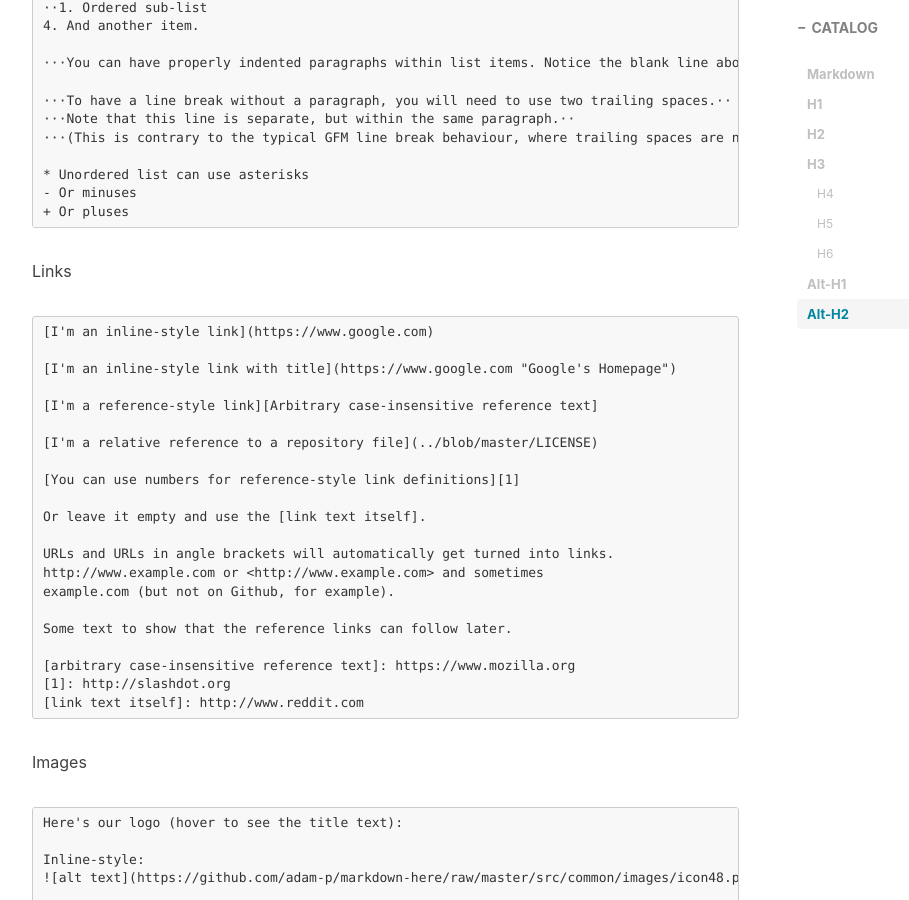
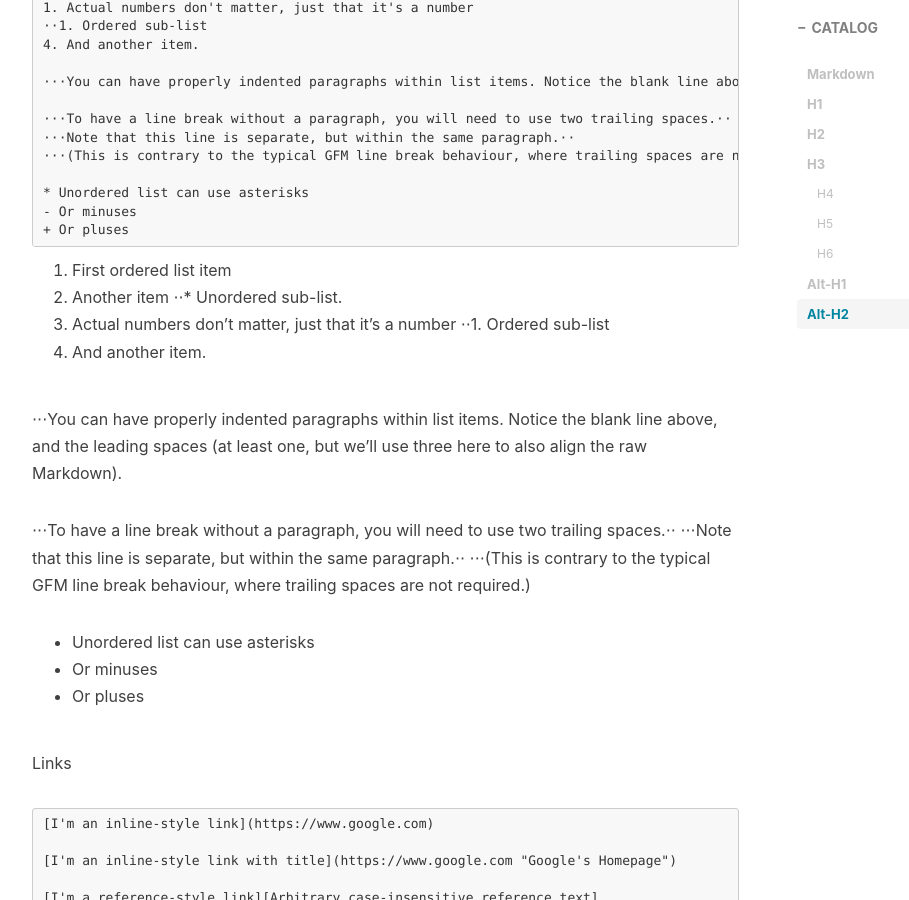
Before and after one commit to Bearxcave/Bearxcave.github.io, a Jekyll site: the page built from _posts/2021-02-20-cheatsheet.md, in a window 1280 px wide and 900 px high, scrolled down 1790 px. Shown: the whole window, without its empty margins (233-1142 px from the left). Built offline with Jekyll 4.4.1, drawn with Linux system fonts in a browser that asks for light colours; nearby versions of some CDN libraries; comment, search, counter and statistics services are not loaded.

Commit message:
Update 2021-02-20-cheatsheet.md

````diff
--- a/_posts/2021-02-20-cheatsheet.md
+++ b/_posts/2021-02-20-cheatsheet.md
@@ -45,9 +45,11 @@
 
 Emphasis
 ```
-*asterisks* _underscores_ **asterisks** __underscores__ **asterisks and _underscores_** ~~Scratch this.~~
+*asterisks* _underscores_ **asterisks** __underscores__
+**asterisks and _underscores_** ~~Scratch this.~~
 ```
-*asterisks* _underscores_ **asterisks** __underscores__ **asterisks and _underscores_** ~~Scratch this.~~
+*asterisks* _underscores_ **asterisks** __underscores__
+**asterisks and _underscores_** ~~Scratch this.~~
 
 Lists
 ```
@@ -68,6 +70,22 @@
 - Or minuses
 + Or pluses
 ```
+1. First ordered list item
+2. Another item
+⋅⋅* Unordered sub-list.
+1. Actual numbers don't matter, just that it's a number
+⋅⋅1. Ordered sub-list
+4. And another item.
+
+⋅⋅⋅You can have properly indented paragraphs within list items. Notice the blank line above, and the leading spaces (at least one, but we'll use three here to also align the raw Markdown).
+
+⋅⋅⋅To have a line break without a paragraph, you will need to use two trailing spaces.⋅⋅
+⋅⋅⋅Note that this line is separate, but within the same paragraph.⋅⋅
+⋅⋅⋅(This is contrary to the typical GFM line break behaviour, where trailing spaces are not required.)
+
+* Unordered list can use asterisks
+- Or minuses
++ Or pluses
 
 Links
 ```
````
